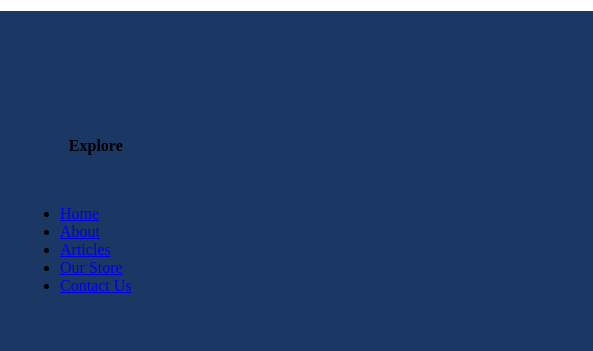
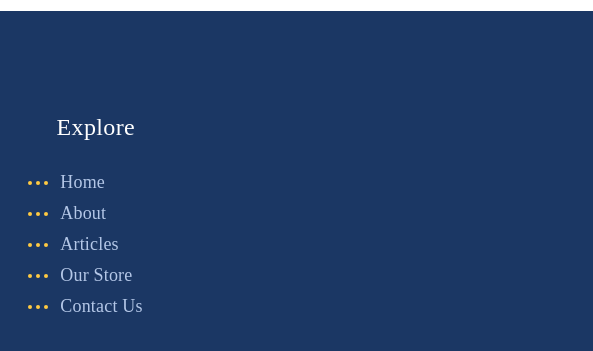
Before and after one commit to uzgurdev/Portfolio--3-, a plain HTML site: page index.html in a window 1280 px wide. Shown: the part 9215-9566 px from the top of the page, 687-1280 px from the left. Drawn offline with Linux system fonts and the light colour scheme; a web font is replaced by a local one.

Commit message:
footer ni 2-qismi tugayapti

```diff
--- a/index.html
+++ b/index.html
@@ -925,40 +925,40 @@
                                 <div class="circles__circle"></div>
                                 <div class="circles__circle"></div>
                                 <div class="circles__circle"></div>
-                                <a href="#">Home</a>
                             </div>
+                            <a href="#">Home</a>
                         </li>
                         <li>
                             <div class="circles">
                                 <div class="circles__circle"></div>
                                 <div class="circles__circle"></div>
                                 <div class="circles__circle"></div>
-                                <a href="#">About</a>
                             </div>
+                            <a href="#">About</a>
                         </li>
                         <li>
                             <div class="circles">
                                 <div class="circles__circle"></div>
                                 <div class="circles__circle"></div>
                                 <div class="circles__circle"></div>
-                                <a href="#">Articles</a>
                             </div>
+                            <a href="#">Articles</a>
                         </li>
                         <li>
                             <div class="circles">
                                 <div class="circles__circle"></div>
                                 <div class="circles__circle"></div>
                                 <div class="circles__circle"></div>
-                                <a href="#">Our Store</a>
                             </div>
+                            <a href="#">Our Store</a>
                         </li>
                         <li>
                             <div class="circles">
                                 <div class="circles__circle"></div>
                                 <div class="circles__circle"></div>
                                 <div class="circles__circle"></div>
-                                <a href="#">Contact Us</a>
                             </div>
+                            <a href="#">Contact Us</a>
                         </li>
                     </ul>
 
--- a/style.scss
+++ b/style.scss
@@ -1883,6 +1883,62 @@
                 align-items: center;
                 flex-direction: column;
                 justify-content: space-evenly;
+
+                &>.explore__title {
+                    color: #FFFFFF;
+                    font-size: 24px;
+                    font-weight: 400;
+                    line-height: 34px;
+                    font-style: normal;
+                    letter-spacing: 0.384px;
+                    font-family: Cardo-normal;
+                }
+
+                &>.explore__list {
+                    width: 135px;
+                    display: flex;
+                    list-style: none;
+                    flex-direction: column;
+                    align-items: flex-start;
+                    justify-content: space-evenly;
+
+                    &>li {
+                        display: flex;
+                        flex-direction: row;
+                        justify-content: space-evenly;
+
+                        &>.circles {
+                            width: 20px;
+                            display: flex;
+                            align-items: center;
+                            flex-direction: row;
+                            margin: 0 12px 0 0 ;
+                            justify-content: space-between;
+
+                            &>.circles__circle {
+                                width: 4px;
+                                height: 4px;
+                                border-radius: 100px;
+                                background: #FFCA42;
+                            }
+
+                        }
+
+                        &>a {
+                            color: #B4C7E7;
+                            font-size: 18px;
+                            font-weight: 400;
+                            line-height: 31px;
+                            font-style: normal;
+                            text-decoration: none;
+                            letter-spacing: 0.18px;
+                            font-family: Inter-normal;
+                        }
+
+                    }
+
+                }
+
             }
 
         }
```
Also changed, not shown: style.css, 1 other file.
